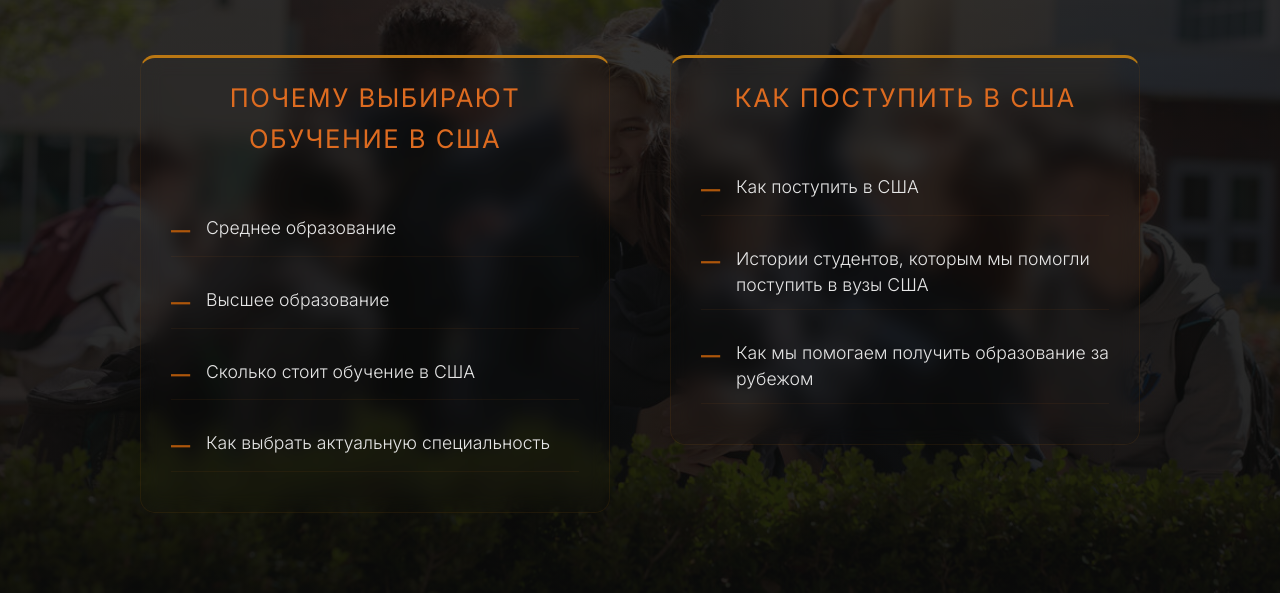
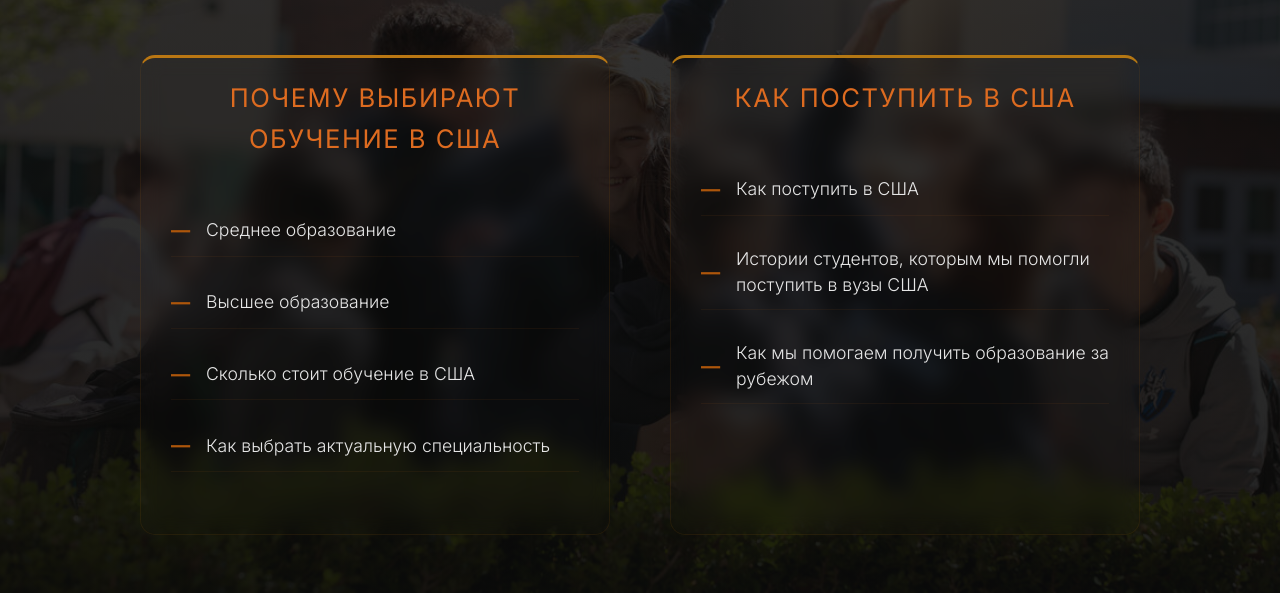
Before and after one commit to Ibragim23/testIQ, a plain HTML site: page index.html in a window 1280 px wide. Shown: the part 207-800 px from the top of the page. Drawn offline with Linux system fonts and the light colour scheme.

Commit message:
Update styles.css

```diff
--- a/styles.css
+++ b/styles.css
@@ -1,5 +1,5 @@
 * {
-    margin: 0;
+    margin: auto;
     padding: 0;
     box-sizing: border-box;
 }
@@ -20,7 +20,7 @@ body {
 .hero {
     position: relative;
     width: 100%;
-    height: 100vh;
+    height: auto;
     display: flex;
     align-items: center;
     justify-content: center;
@@ -102,11 +102,13 @@ body {
     gap: 60px;
     max-width: 1000px;
     margin: 0 auto;
+
 }
 
 .content-column {
     display: flex;
     flex-direction: column;
+
 }
 
 /* Блоки с контентом */
@@ -116,8 +118,9 @@ body {
     border: 1px solid rgba(199, 123, 24, 0.1);
     border-radius: 15px;
     padding: 20px 30px;
-    height: fit-content;
+    height: 60vh;
     transition: all 0.3s ease;
+
 }
 
 .section-block:hover {
```
